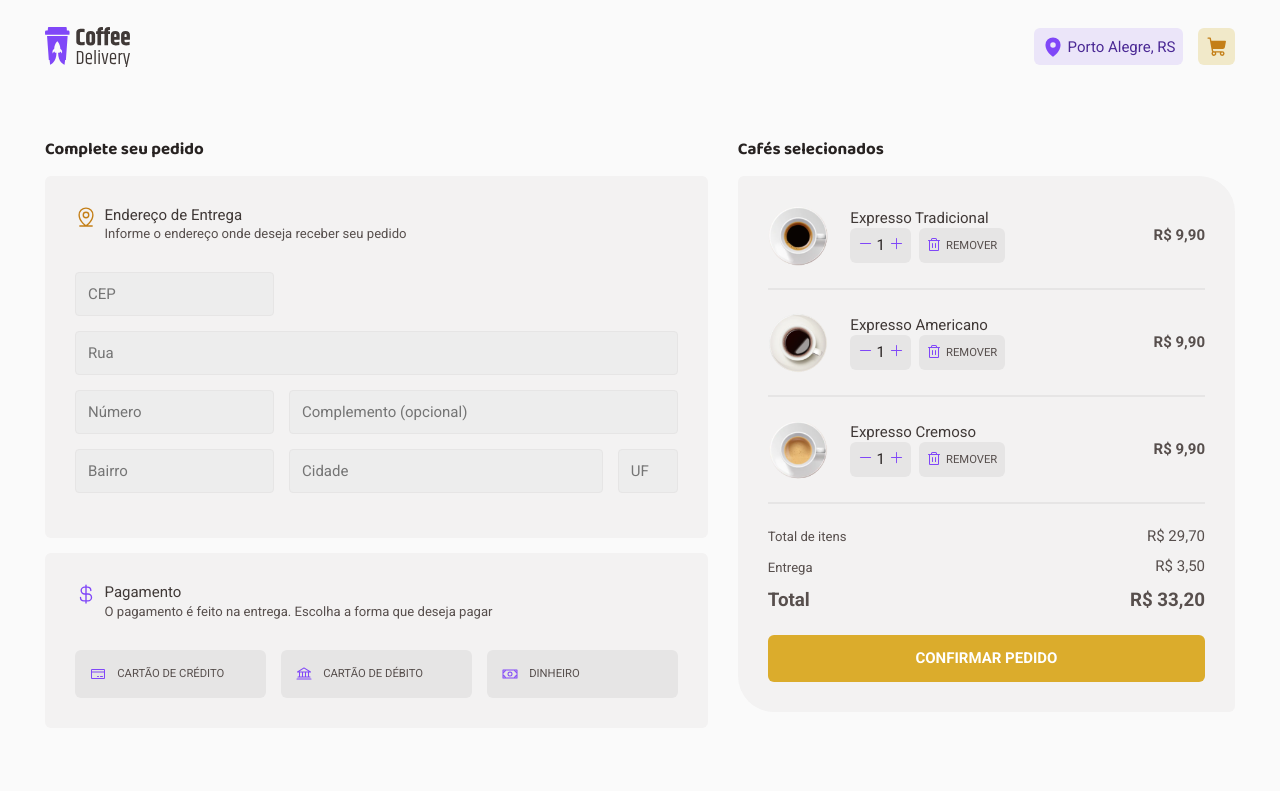
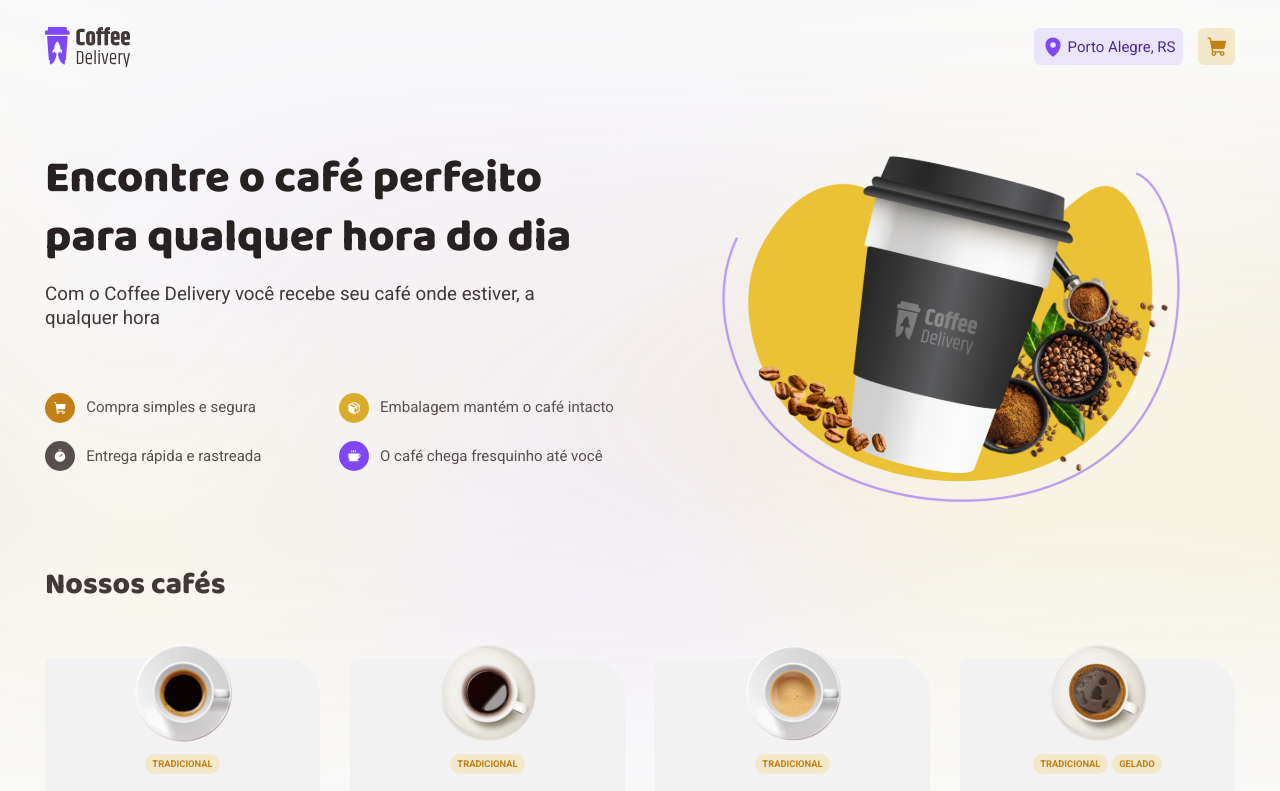
Before and after one commit to matheusbr1/ignite-coffee-delivery, a React (Vite) app: page / in a window 1280 px wide. Shown: the top 791 px of the page. Built offline with nearby package versions, Linux system fonts and the light colour scheme.

Commit message:
feat: add react router

```diff
--- a/package.json
+++ b/package.json
@@ -11,8 +11,12 @@
   },
   "dependencies": {
     "@phosphor-icons/react": "^2.0.10",
+    "localforage": "^1.10.0",
+    "match-sorter": "^6.3.1",
     "react": "^18.2.0",
     "react-dom": "^18.2.0",
+    "react-router-dom": "^6.14.1",
+    "sort-by": "^1.2.0",
     "styled-components": "^6.0.0-rc.3"
   },
   "devDependencies": {
--- a/src/App.tsx
+++ b/src/App.tsx
@@ -6,13 +6,31 @@ import { Products } from './pages/Products'
 import { Checkout } from './pages/Checkout'
 import { ConfirmedOrder } from './pages/ConfirmedOrder'
 
+import {
+  createBrowserRouter,
+  RouterProvider,
+} from "react-router-dom";
+
+const router = createBrowserRouter([
+  {
+    path: "/",
+    element: <Products />
+  },
+  {
+    path: "/checkout",
+    element: <Checkout />
+  },
+  {
+    path: "/order-confirmation",
+    element: <ConfirmedOrder />
+  },
+])
+
 export function App() {
   return (
     <ThemeProvider theme={defaultTheme} >
       <Layout>
-        {/* <Products /> */}
-        <Checkout />
-        {/* <ConfirmedOrder /> */}
+        <RouterProvider router={router} />
       </Layout>
 
       <GlobalStyle />
```
Also changed, not shown: 2 other files (tests, documents, lock files or other folders).
